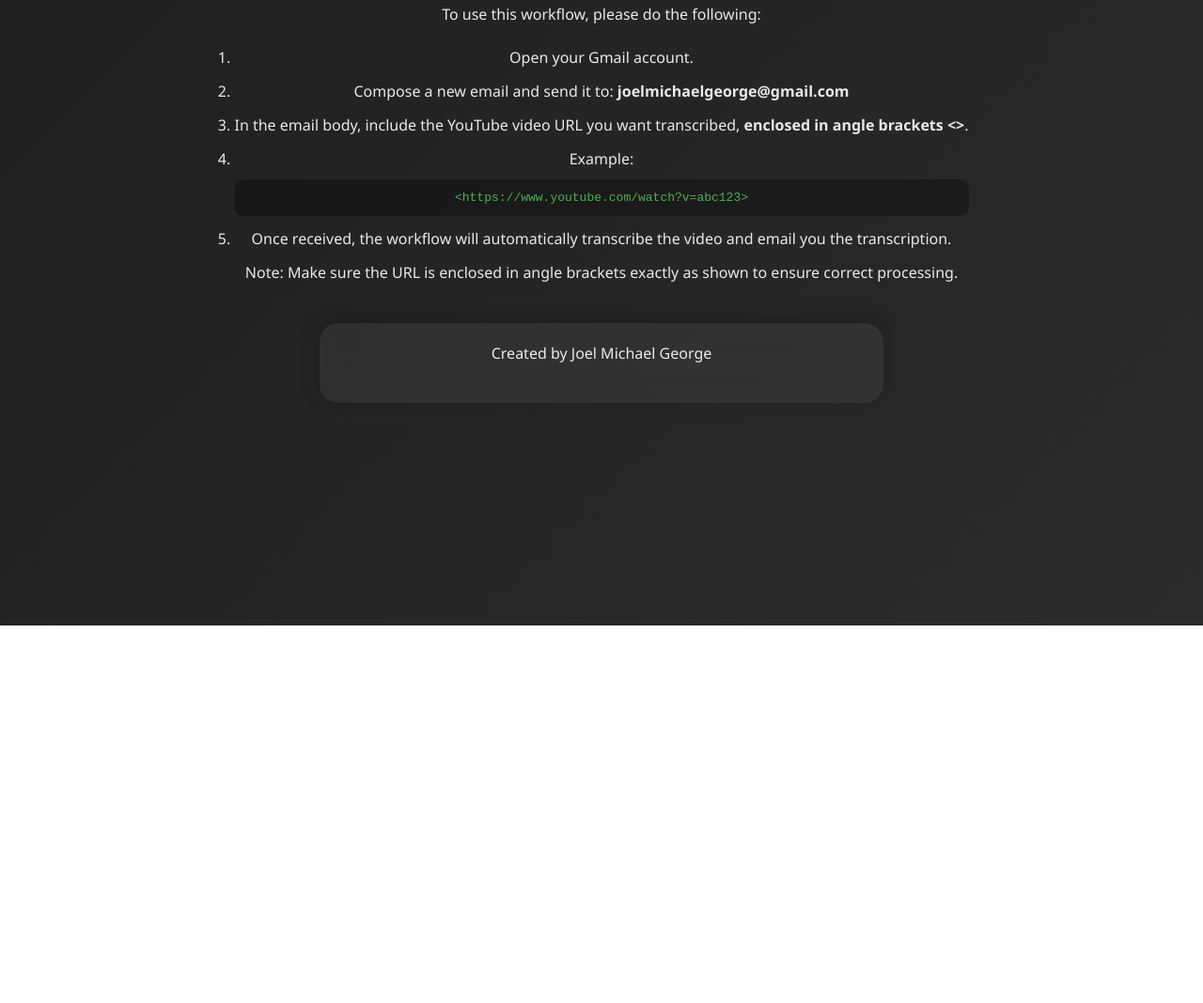
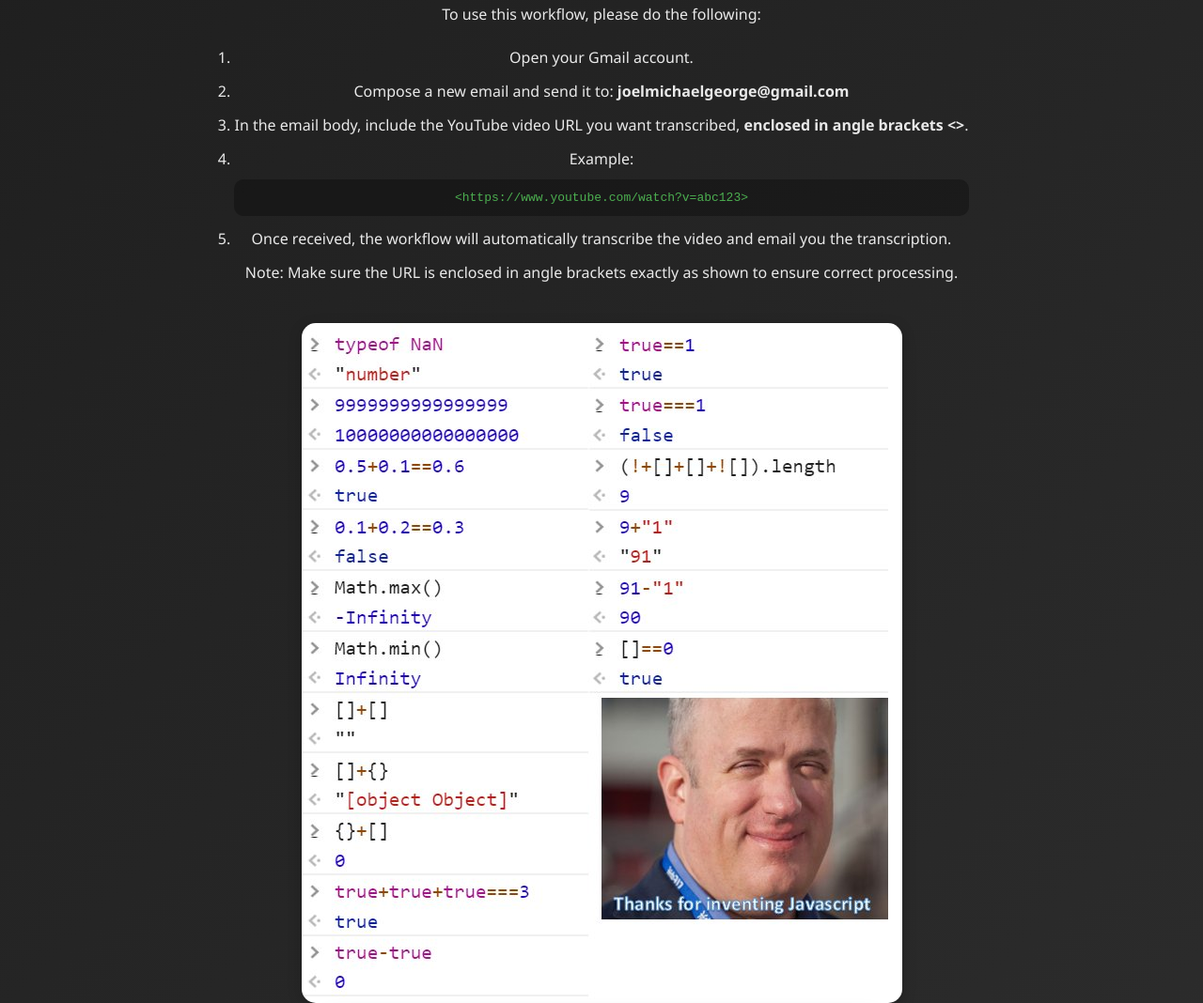
Before and after one commit to joelOfTheSharingan/home, a plain HTML site: page n8n.html in a window 1280 px wide. Shown: the part 134-1202 px from the top of the page at 94% size. Before the commit the page ends 800 px from the top, so only its background shows below. Drawn offline with Linux system fonts and the light colour scheme.

Commit message:
Added new image

```diff
--- a/n8n.html
+++ b/n8n.html
@@ -169,7 +169,7 @@ button:hover {
     </ol>
     <p>Note: Make sure the URL is enclosed in angle brackets exactly as shown to ensure correct processing.</p>
   </div>
-
+<img src="images/jsFunny.png" alt="n8n Workflow Diagram" style="max-width:100%; height:auto; margin-top:20px; border-radius:15px; box-shadow: 0 4px 15px rgba(0,0,0,0.2);">
   <footer>
     <p>Created by Joel Michael George</p>
   </footer>
```
Also changed, not shown: images/jsFunny.png (added), 1 other file.
